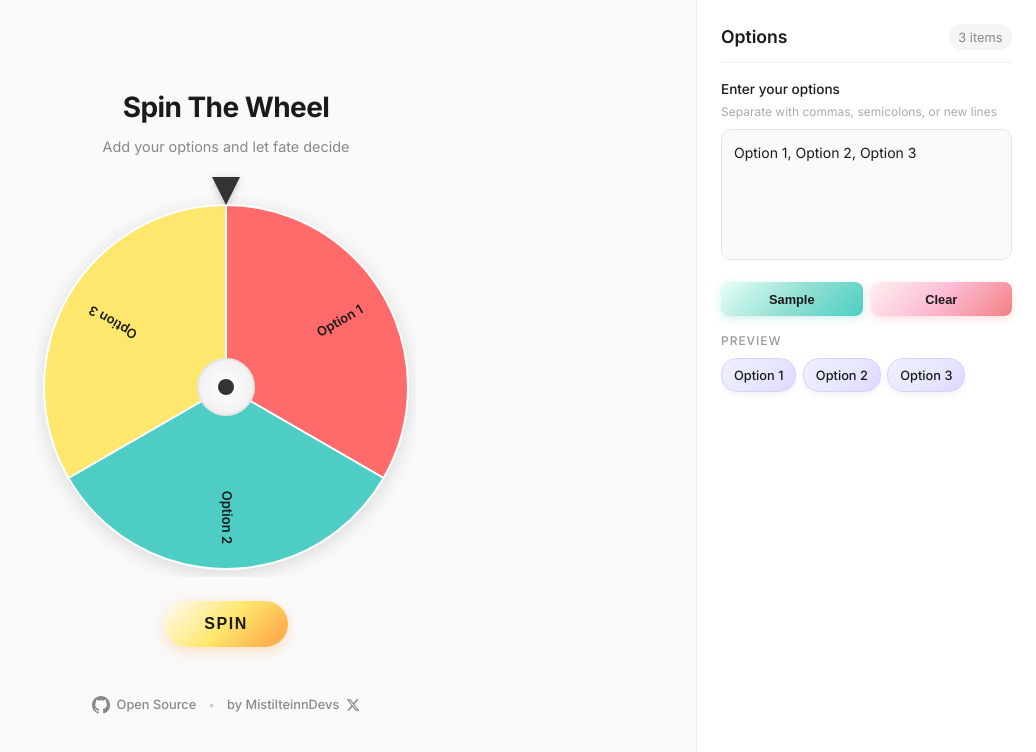
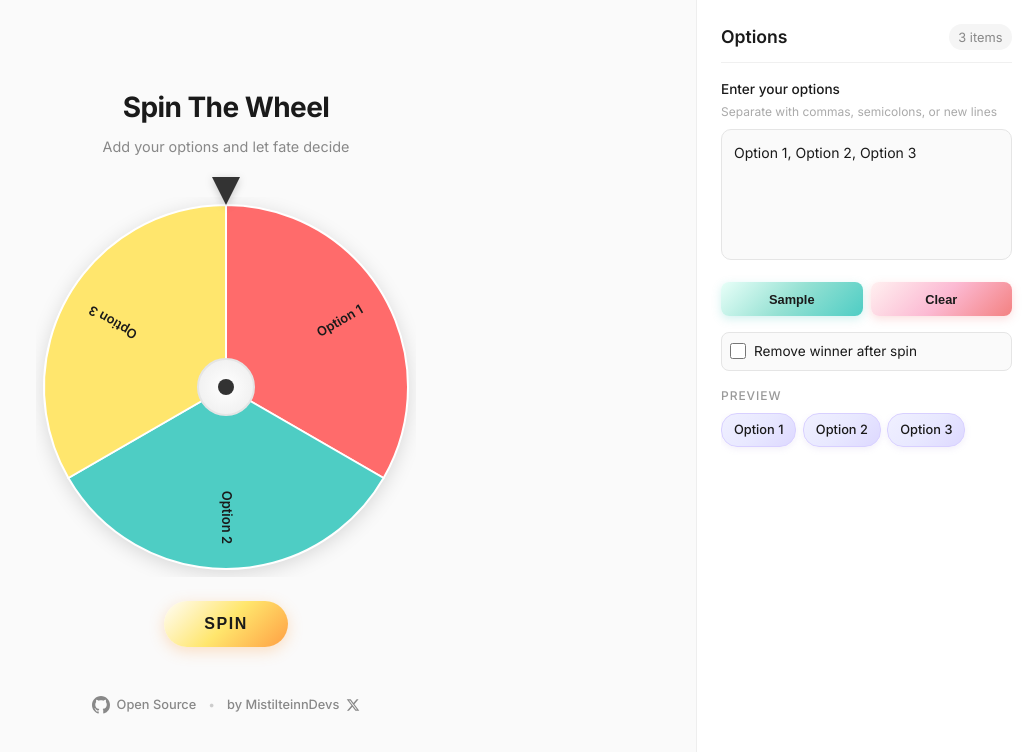
Before and after one commit to PRATIKK0709/spin-the-wheel, an Angular app: page / in a window 1280 px wide. Shown: the top 752 px of the page, without its empty margins (244-1280 px from the left). Built offline with nearby package versions, Linux system fonts and the light colour scheme.

Commit message:
feat: Add option to remove winner after spin

```diff
--- a/src/app/input-panel/input-panel.component.css
+++ b/src/app/input-panel/input-panel.component.css
@@ -117,6 +117,38 @@
     box-shadow: 0 4px 15px rgba(243, 129, 129, 0.35);
 }
 
+.settings-section {
+    margin-bottom: 1rem;
+    flex-shrink: 0;
+}
+
+.checkbox-label {
+    display: flex;
+    align-items: center;
+    gap: 0.5rem;
+    font-size: 0.85rem;
+    color: #1A1A1A;
+    cursor: pointer;
+    user-select: none;
+    padding: 0.5rem;
+    background: #FAFAFA;
+    border-radius: 8px;
+    border: 1px solid #E5E5E5;
+    transition: all 0.2s ease;
+}
+
+.checkbox-label:hover {
+    background: #F5F5F5;
+    border-color: #D5D5D5;
+}
+
+.checkbox-label input[type="checkbox"] {
+    width: 1rem;
+    height: 1rem;
+    cursor: pointer;
+    accent-color: #333333;
+}
+
 .options-preview {
     flex: 1;
     min-height: 0;
--- a/src/app/input-panel/input-panel.component.html
+++ b/src/app/input-panel/input-panel.component.html
@@ -20,6 +20,14 @@
         </button>
     </div>
 
+    <div class="settings-section">
+        <label class="checkbox-label">
+            <input type="checkbox" [checked]="wheelService.shouldRemoveWinner()"
+                (change)="wheelService.toggleRemoveWinner()">
+            Remove winner after spin
+        </label>
+    </div>
+
     <div class="options-preview">
         <h3>Preview</h3>
         <div class="chips-container">
--- a/src/app/input-panel/input-panel.component.ts
+++ b/src/app/input-panel/input-panel.component.ts
@@ -1,4 +1,4 @@
-import { Component, inject } from '@angular/core';
+import { Component, inject, effect } from '@angular/core';
 import { CommonModule } from '@angular/common';
 import { FormsModule } from '@angular/forms';
 import { WheelService } from '../services/wheel.service';
@@ -15,6 +15,16 @@ export class InputPanelComponent {
     inputText = 'Option 1, Option 2, Option 3';
 
     constructor() {
+        effect(() => {
+            const options = this.wheelService.options();
+            const currentParsed = this.wheelService.parseInput(this.inputText);
+
+            // Sync input text if options change externally (e.g. winner removed)
+            if (JSON.stringify(options) !== JSON.stringify(currentParsed)) {
+                this.inputText = options.join('\n');
+            }
+        });
+
         // Initialize with default options
         this.updateOptions();
     }
--- a/src/app/services/wheel.service.ts
+++ b/src/app/services/wheel.service.ts
@@ -25,11 +25,14 @@ export class WheelService {
   private _rotation = signal<number>(0);
   private _showConfetti = signal<boolean>(false);
 
+  private _shouldRemoveWinner = signal<boolean>(false);
+
   options = computed(() => this._options());
   winner = computed(() => this._winner());
   isSpinning = computed(() => this._isSpinning());
   rotation = computed(() => this._rotation());
   showConfetti = computed(() => this._showConfetti());
+  shouldRemoveWinner = computed(() => this._shouldRemoveWinner());
 
   // Confetti colors - vibrant celebration colors
   private confettiColors = [
@@ -41,10 +44,12 @@ export class WheelService {
 
   setOptions(options: string[]) {
     const filtered = options.filter(opt => opt.trim().length > 0);
-    if (filtered.length > 0) {
-      this._options.set(filtered);
-      this._winner.set(null);
-    }
+    this._options.set(filtered);
+    this._winner.set(null);
+  }
+
+  toggleRemoveWinner() {
+    this._shouldRemoveWinner.update(v => !v);
   }
 
   parseInput(input: string): string[] {
@@ -86,6 +91,10 @@ export class WheelService {
         this._winner.set(winner);
         this._isSpinning.set(false);
         this._showConfetti.set(true);
+
+        if (this._shouldRemoveWinner()) {
+          this._options.update(opts => opts.filter((_, i) => i !== winnerIndex));
+        }
 
         setTimeout(() => {
           this._showConfetti.set(false);
```
